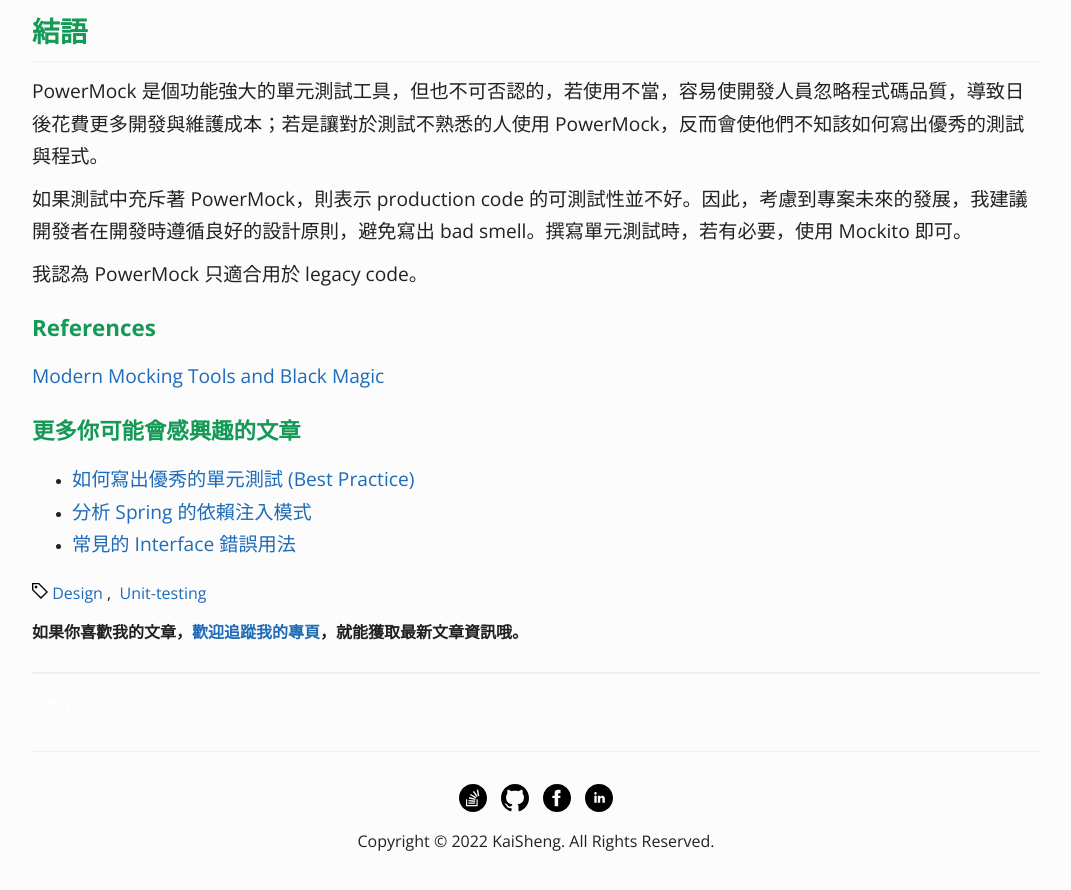
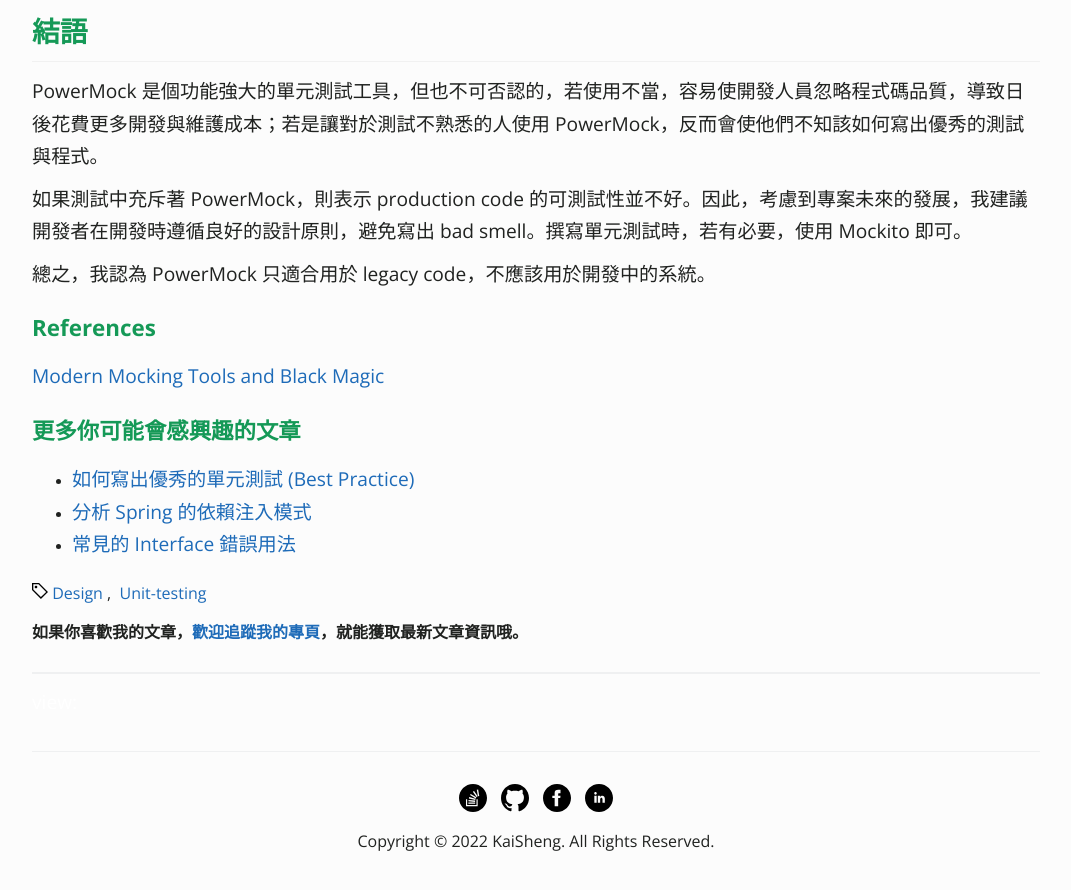
Before and after one commit to KaiSheng714/KaiSheng714.github.io, a Jekyll site: the page built from _posts/2022-01-06-why-powermock-is-bad.md, in a window 1280 px wide and 900 px high, scrolled down 6277 px. Shown: the top 890 px of the window, without its empty margins (104-1175 px from the left). Built offline with Jekyll 4.4.1, drawn with Linux system fonts in a browser that asks for light colours; comment, search, counter and statistics services are not loaded.

Commit message:
powermock

```diff
--- a/_posts/2022-01-06-why-powermock-is-bad.md
+++ b/_posts/2022-01-06-why-powermock-is-bad.md
@@ -199,7 +199,7 @@
 
 如果測試中充斥著 PowerMock，則表示 production code 的可測試性並不好。因此，考慮到專案未來的發展，我建議開發者在開發時遵循良好的設計原則，避免寫出 bad smell。撰寫單元測試時，若有必要，使用 Mockito 即可。
 
-我認為 PowerMock 只適合用於 legacy code。
+總之，我認為 PowerMock 只適合用於 legacy code，不應該用於開發中的系統。
 
 ### **References**
 [Modern Mocking Tools and Black Magic](https://martinfowler.com/articles/modernMockingTools.html)
```
